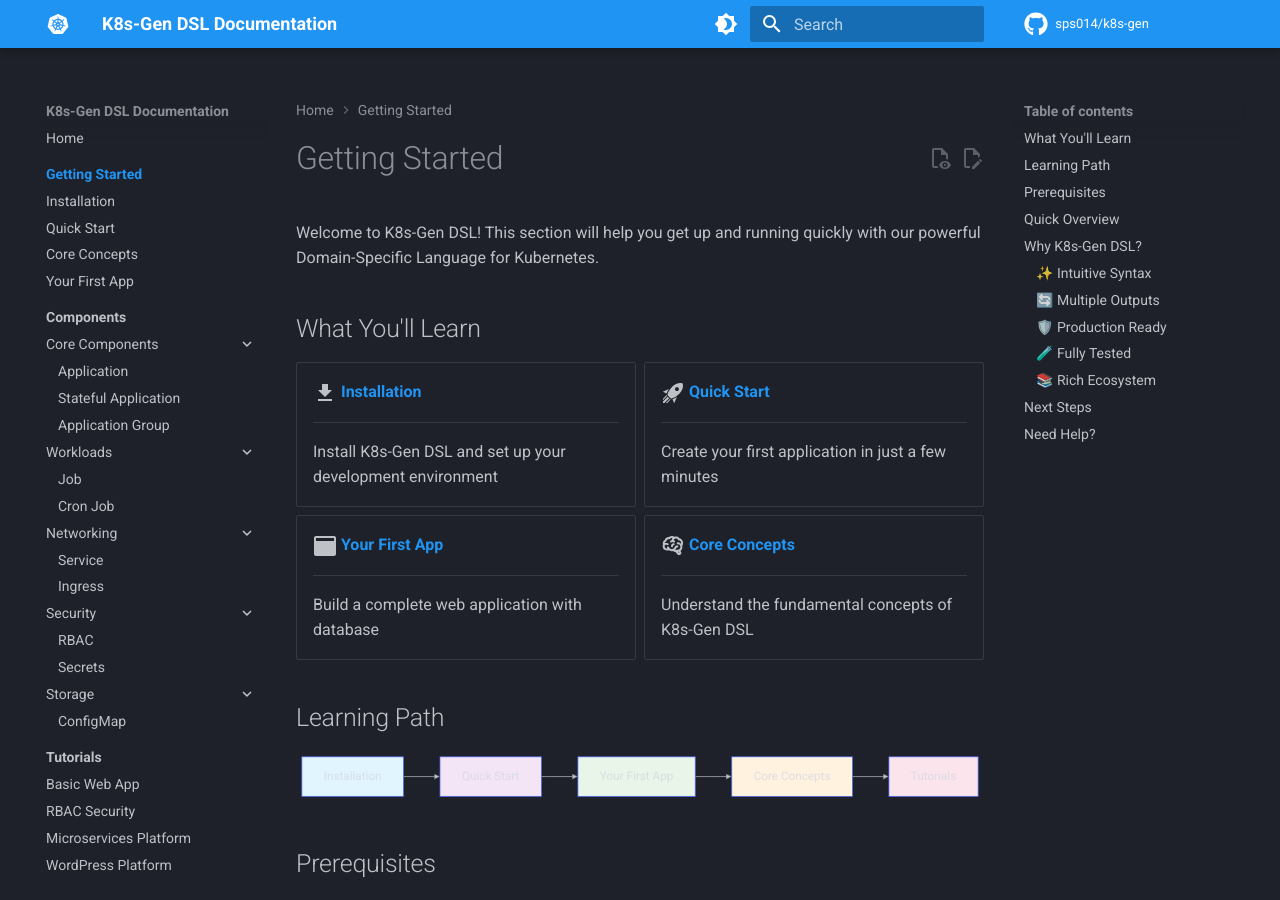
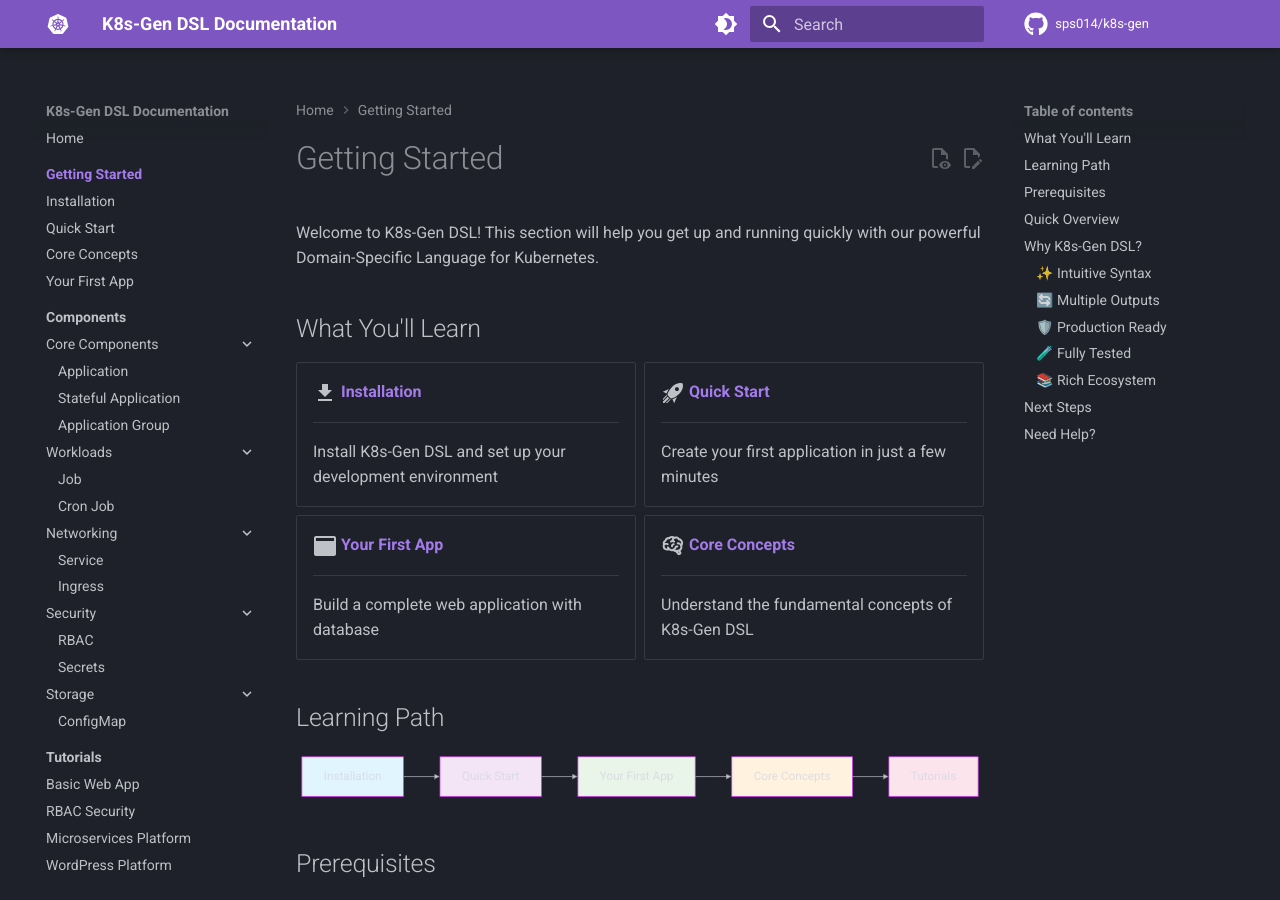
Before and after one commit to sps014/celestra, an MkDocs documentation site: the page built from docs/getting-started/index.md, in a window 1280 px wide and 900 px high. Built offline with MkDocs 1.6.1 and Material for MkDocs 9.7.7, drawn with Linux system fonts in a browser that asks for light colours; comment, search, counter and statistics services are not loaded; the version menu is left out.

Commit message:
feat: update color scheme for better visual appeal
- Dark theme: Deep purple primary with purple accent (eye-pleasing on dark backgrounds)
- Light theme: Teal primary with cyan accent (fresh and modern look)
- Enhanced user experience with more vibrant and professional colors

```diff
--- a/mkdocs.yml
+++ b/mkdocs.yml
@@ -31,15 +31,15 @@
   palette:
     # Palette toggle for dark mode (default)
     - scheme: slate
-      primary: blue
-      accent: indigo
+      primary: deep purple
+      accent: purple
       toggle:
         icon: material/brightness-4
         name: Switch to light mode
     # Palette toggle for light mode
     - scheme: default
-      primary: blue
-      accent: indigo
+      primary: teal
+      accent: cyan
       toggle:
         icon: material/brightness-7
         name: Switch to dark mode
```
